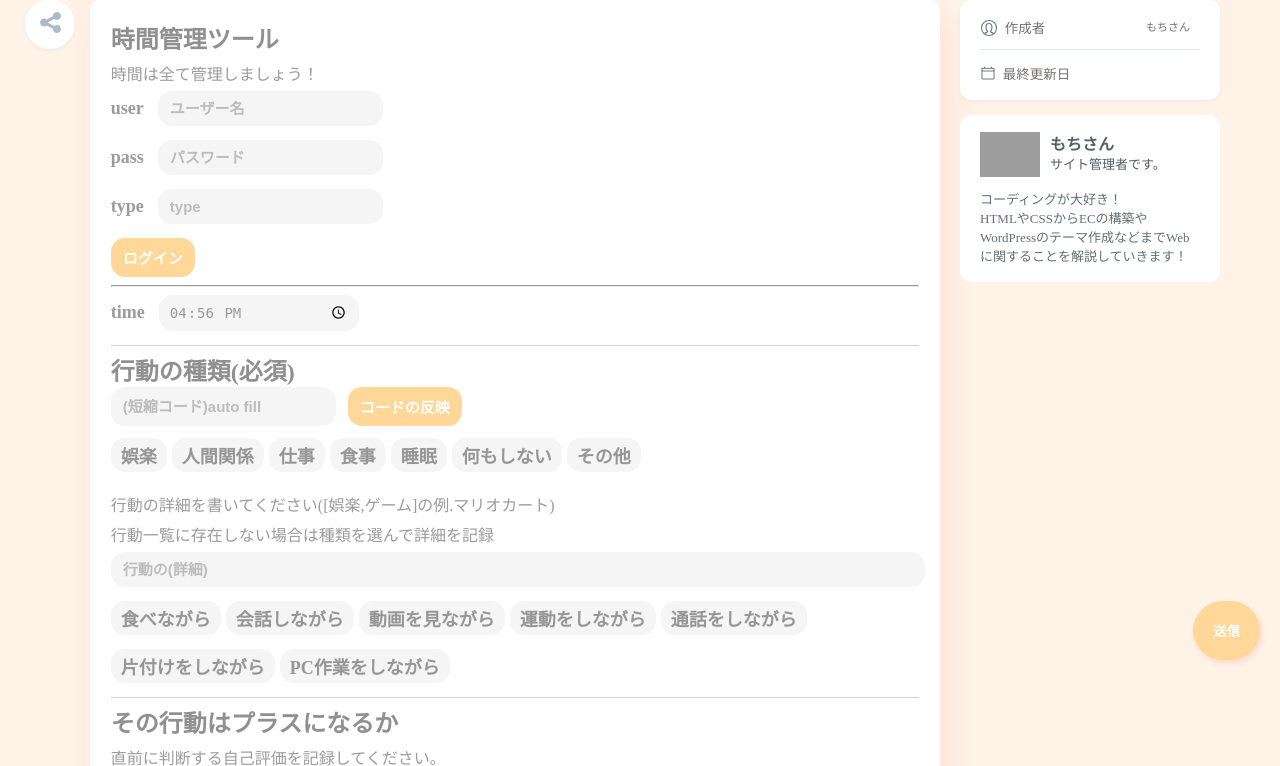
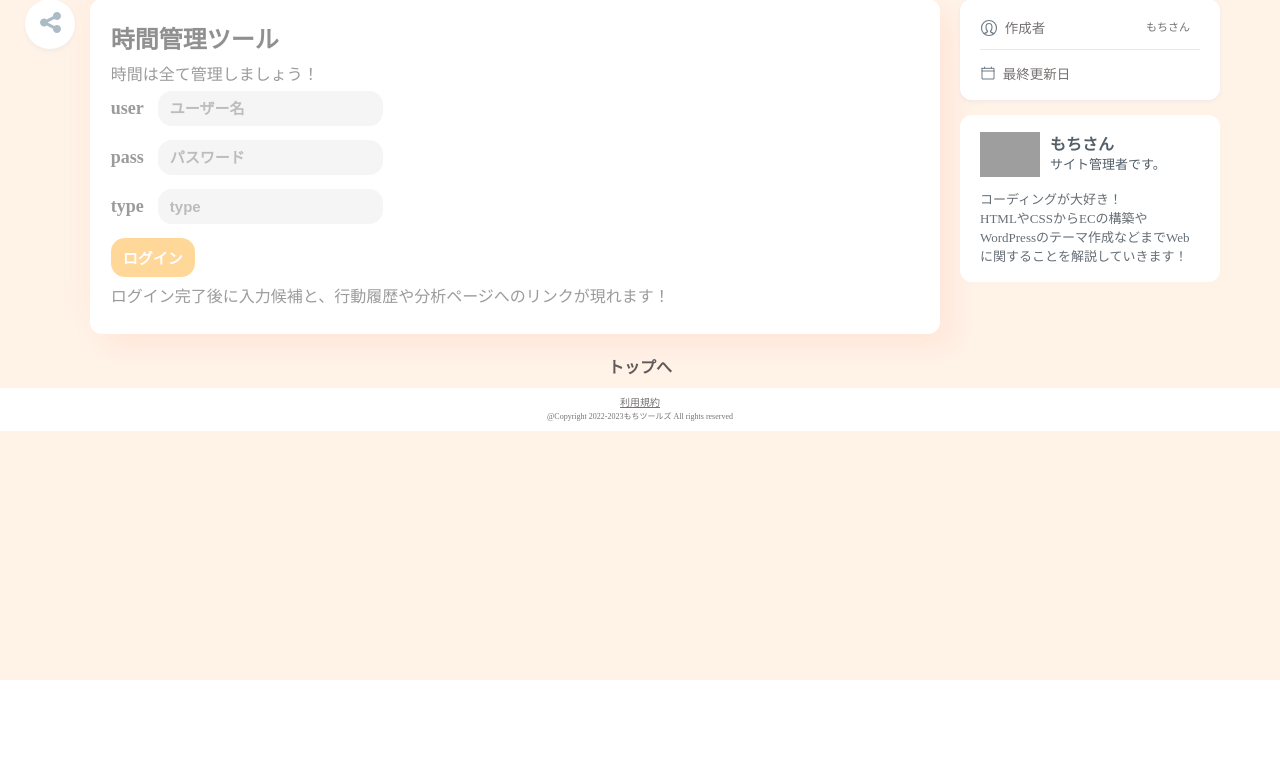
Before and after one commit to motimoti-dev/web-tools, a PHP site: page /github/tools/time-manage/output.php in a window 1280 px wide. Shown: the part 120-886 px from the top of the page. After the commit the page ends 800 px from the top, so only its background shows below. Run offline with PHP 8.4, Linux system fonts and the light colour scheme; grey boxes are pictures that could not be loaded.

Commit message:
メモ追加しただけ

```diff
--- a/tools/time-manage/output.php
+++ b/tools/time-manage/output.php
@@ -102,6 +102,17 @@ if($login){// 入力されたIDとパスワードに一致するユーザーが
         $login = false;
     }
 }
+//ログイン中のデータ追加フォームが送信されたときの処理
+//まずログインチェック
+//今日のデータがあるかチェック
+//前回のデータがあるかチェック
+//直近のデータをいくつか取得
+//取得した最後のデータよりこんかいの作業が後にあるかをチェック
+//同じ分数の場合の処理方法を考える
+//データが問題ない場合最後のjsonに追加する
+//日をまたいでいた場合は新しいjsonに書きこむ
+//json作成が初めてだった場合
+
 
 function options($button_list){
     foreach($button_list as $button_data){
@@ -225,6 +236,7 @@ function options($button_list){
                                     <input type='hidden' name='login'>
                                     <input type="submit" value='ログイン' id='login'>
                                 </div>
+                                <p>ログイン完了後に入力候補と、行動履歴や分析ページへのリンクが現れます！</p>
                             </form>
                         <?}else{?>
                             <form class='time-manage' method="post" action="./output.php">
@@ -234,17 +246,19 @@ function options($button_list){
                                 <input type='hidden' name='logout'>
                                 <input type="submit" value='ログアウトする' id='logout'>
                             </form>
-                        <?}?>
+
 
                             <form class='time-manage' method="post" action="./output.php">
+                                <input type='hidden' name='add'>
                                 <input type='submit' value='送信' style='position: fixed;bottom: 20px;right:20px;border-radius:100px;padding:20px;background:#ffd799;font-weight:700;color: white;border:none;box-shadow:2px 3px 6px #ff441e26;'>
                                 <?//ログイン処理だけ行った場合過去の履歴が表示される
                                 //最初にログインする、下のフォームとこのフォームを別々にする
                                 //ログイン中のユーザーが出るようにする?>
                                 <hr>
+                                <p>日にちは必ず今日(Asia/Tokyo)で記録されます、過去の入力をここから修正することはできません。</p>
                                 <label>
                                     <span>time</span>
-                                <input type='time' value="<?=date('H:i')?>" required>
+                                    <input type='time' value="<?=date('H:i')?>" required><br>
                                 </label>
                                 <h2>行動の種類(必須)</h2>
                                 <script>
@@ -289,7 +303,7 @@ function options($button_list){
                                 <?//トイレボタン?>
                                 <?//行動履歴からオートフィル?>
                                 <div class='button-column'>
-                                <input type='radio' name='k' value='k1' id='k1'><label for='k1'>娯楽</label>
+                                    <input type='radio' name='k' value='k1' id='k1' required><label for='k1'>娯楽</label>
                                     <input type='radio' name='k' value='k2' id='k2'><label for='k2'>人間関係</label>
                                     <input type='radio' name='k' value='k3' id='k3'><label for='k3'>仕事</label>
                                     <input type='radio' name='k' value='k4' id='k4'><label for='k4'>食事</label>
@@ -484,14 +498,15 @@ function options($button_list){
                                     #k5:checked ~ .k5option,
                                     #k6:checked ~ .k6option,
                                     #k7:checked ~ .k7option{
-                                    display:flex;flex-wrap : wrap;
+                                        display:flex;
+                                        flex-wrap:wrap;
                                         color:red;
                                     }
                                     .button-column label{
-                                    padding: 4px 10px;
-                                    margin-right: 5px;
-                                    background: whitesmoke;
-                                    border-radius: 14px;
+                                        padding:4px 10px;
+                                        margin-right:5px;
+                                        background:whitesmoke;
+                                        border-radius:14px;
                                     }
                                 </style>
                                 <div class='button-column'>
@@ -547,8 +562,9 @@ function options($button_list){
                                     <input name='illust' type='number' placeholder="">
                                 </label>
                                 <?//TODO:シークレットとか何かしらのstatusをつけたい?>
-                            <input type='submit' value='送信' style='font-size: 20px;width:100%;border-radius:100px;padding:13px 20px;background:#ffd799;font-weight:700;color: white;border:none;box-shadow:2px 3px 6px #ff441e26;'>
+                                <input type='submit' value='送信' style='font-size:20px;width:100%;border-radius:100px;padding:13px 20px;background:#ffd799;font-weight:700;color: white;border:none;box-shadow:2px 3px 6px #ff441e26;'>
                             </form>
+                        <?}?>
                     </section>
                 </main>
                 <iframe id="SidebarIframe" class="SidebarIframe" src="../../static/sidebar.html" role="presentation" style="display:block"></iframe>
```
Lines whose indentation alone changed are shown as unchanged.
